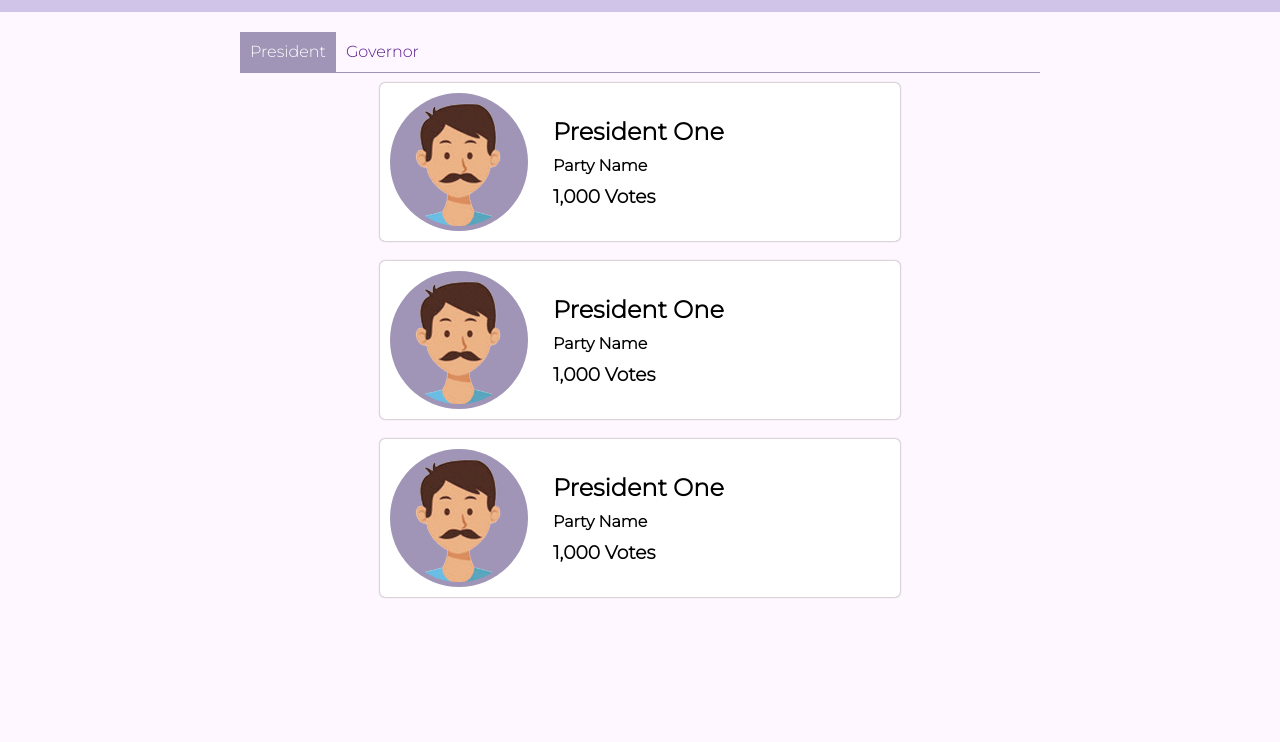
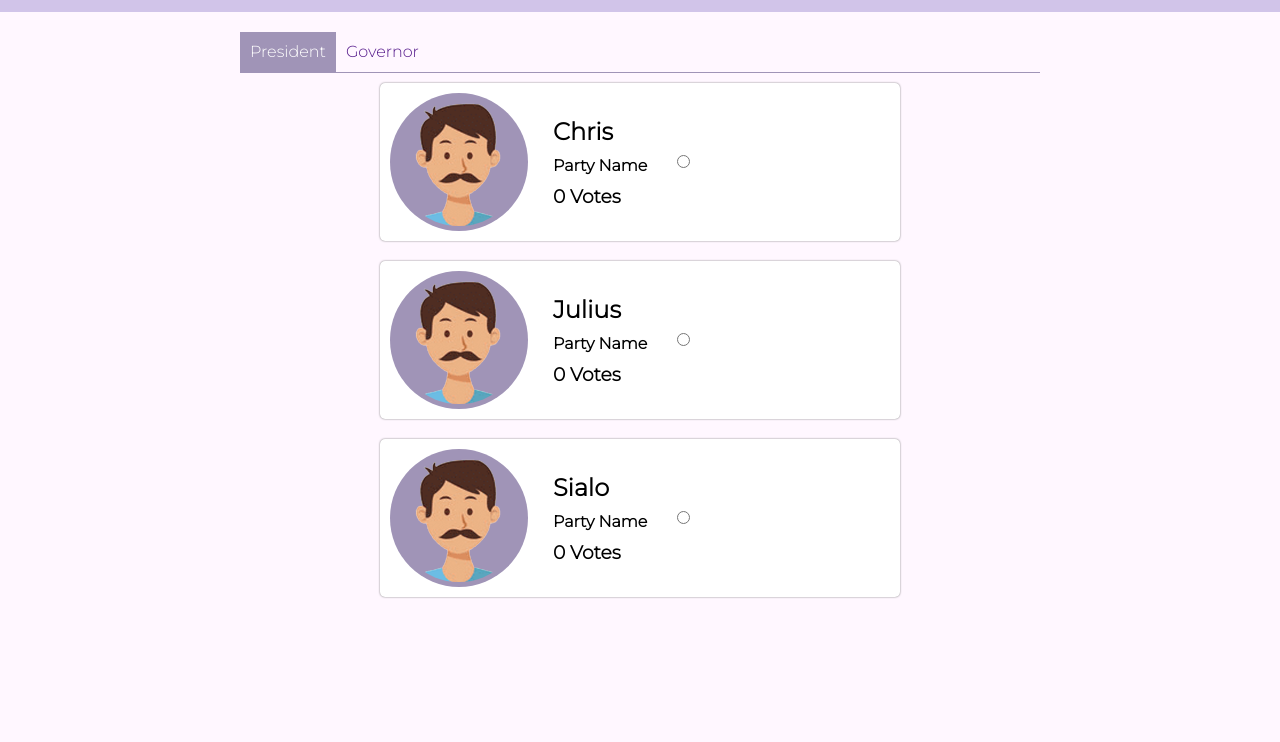
Before and after one commit to jnmwangi/voting-app, a plain HTML site: page index.html in a window 1280 px wide. Shown: the part 58-800 px from the top of the page. Drawn offline with Linux system fonts and the light colour scheme.

Commit message:
Add javascript to your html page

```diff
--- a/index.html
+++ b/index.html
@@ -7,6 +7,8 @@
     <meta name="viewport" content="width=device-width, initial-scale=1.0">
     <title>Voting App</title>
     <link rel="stylesheet" href="./style.css">
+
+    <script src="./index.js"></script>
 </head>
 
 <body>
@@ -34,9 +36,12 @@
             <div class="card">
                 <img src="./images/c1.png" alt="President One">
                 <div>
-                    <h2>President One</h2>
+                    <h2>Chris</h2>
                     <h4>Party Name</h4>
-                    <h3>1,000 Votes</h3>
+                    <h3>0 Votes</h3>
+                </div>
+                <div>
+                    <input type="radio" name="presidentVote">
                 </div>
             </div>
 
@@ -44,9 +49,12 @@
             <div class="card">
                 <img src="./images/c1.png" alt="President One">
                 <div>
-                    <h2>President One</h2>
+                    <h2>Julius</h2>
                     <h4>Party Name</h4>
-                    <h3>1,000 Votes</h3>
+                    <h3>0 Votes</h3>
+                </div>
+                <div>
+                    <input type="radio" name="presidentVote">
                 </div>
             </div>
 
@@ -54,9 +62,12 @@
             <div class="card">
                 <img src="./images/c1.png" alt="President One">
                 <div>
-                    <h2>President One</h2>
+                    <h2>Sialo</h2>
                     <h4>Party Name</h4>
-                    <h3>1,000 Votes</h3>
+                    <h3>0 Votes</h3>
+                </div>
+                <div>
+                    <input type="radio" name="presidentVote">
                 </div>
             </div>
 
--- /dev/null
+++ b/index.js
@@ -0,0 +1,53 @@
+
+/** 7 data types in javascript
+ * number
+ * undefined
+ * null
+ * string
+ * object
+ * boolean
+ * symbols
+ */
+
+/* const candidateNames = ["Chris", "Julius", "Sialo"]; // array of strings
+const candidateVotes = [23, 76, 133]; // array of number */
+
+const candidates = [ // array of object
+    {
+        name: "Chris", // Key Value Pair
+        votes: 0,
+        partyName: "Javascript"
+    },
+
+    {
+        name: "Julius", // Key Value Pair
+        votes: 0,
+        partyName: "GIT"
+    },
+
+    {
+        name: "Sialo", // Key Value Pair
+        votes: 0,
+        partyName: "Ruby"
+    }
+];
+
+console.log( candidates );
+
+/* const candidate1 = {
+        name: "Chris", // Key Value Pair
+        votes: 0,
+        partyName: "Javascript"
+    }
+
+const candidate2 = {
+        name: "Julius", // Key Value Pair
+        votes: 0,
+        partyName: "GIT"
+    }
+
+const candidate3 = {
+    name: "Sialo", // Key Value Pair
+    votes: 0,
+    partyName: "Ruby"
+} */
```
